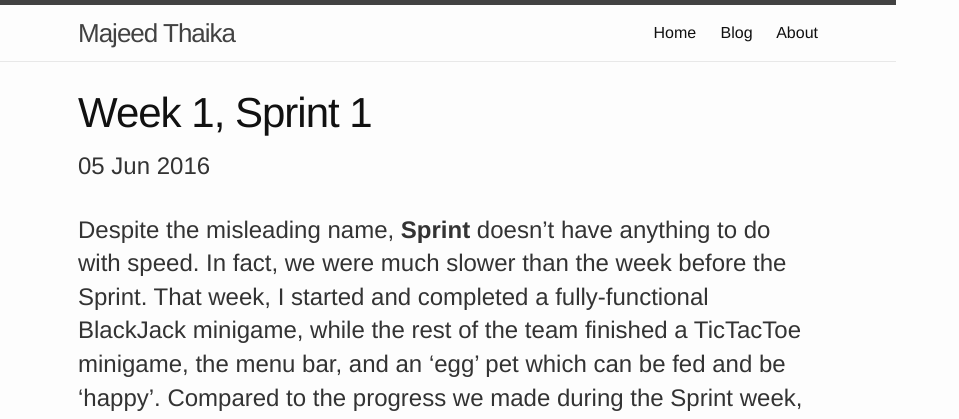
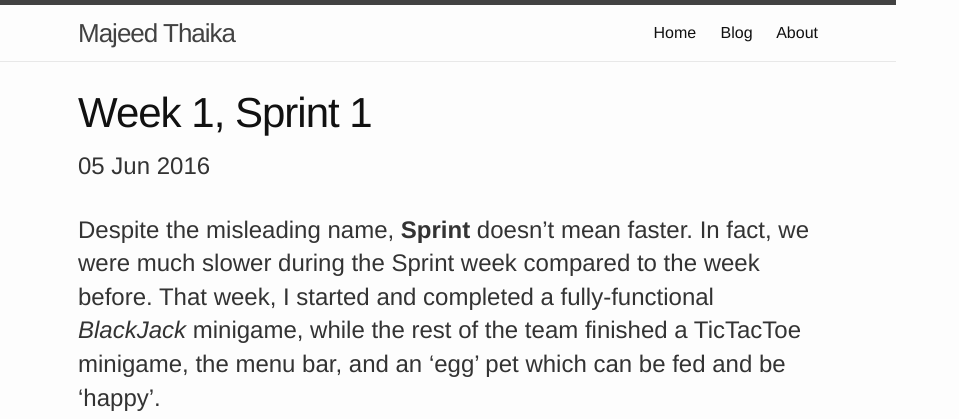
Before and after one commit to majeedthaika/majeedthaika.github.io, a Jekyll site: the page built from _posts/2016-06-05-week1-sprint1.markdown, in a window 1280 px wide and 1400 px high. Shown: the top 419 px of the window, without its empty margins (0-959 px from the left). Built offline with Jekyll 4.4.1, drawn with Linux system fonts in a browser that asks for light colours; some of the changed text lies outside the part shown.

Commit message:
Fixed wordings

```diff
--- a/_posts/2016-06-05-week1-sprint1.markdown
+++ b/_posts/2016-06-05-week1-sprint1.markdown
@@ -5,15 +5,19 @@ date:   2016-06-05
 categories: sprint agile scrum corona lua android ios
 ---
 
-Despite the misleading name, **Sprint** doesn't have anything to do with speed. In fact, we were much slower than the week before the Sprint. That week, I started and completed a fully-functional BlackJack minigame, while the rest of the team finished a TicTacToe minigame, the menu bar, and an 'egg' pet which can be fed and be 'happy'. Compared to the progress we made during the Sprint week, we were much faster - however, I believe the Sprint arguably helped us produce a much better 'product'.
+Despite the misleading name, **Sprint** doesn't mean faster. In fact, we were much slower during the Sprint week compared to the week before. That week, I started and completed a fully-functional _BlackJack_ minigame, while the rest of the team finished a TicTacToe minigame, the menu bar, and an 'egg' pet which can be fed and be 'happy'.
+
+We were much faster then, however despite the slower speed, I believe the Sprint helped us make a much _**'better product'**_.
 
 ![alt text](https://raw.githubusercontent.com/majeedthaika/majeedthaika.github.io/master/img/blackjack.png)
 
-Before trying out the **Scrum Way**, we used the _divide & conquer_ way - just a fancy way to say that we assigned each individual work to do on their own, with view to merge it at a later date. Much of the time was spent working on our own with minimal communication with each other, unless we had a technical problem. We didn't look at each others' code, we didn't know where each member was at with their tasks (aside from the occasional progress update videos), and when trying to merge all the mini-projects together, we saw that the coding style, naming culture, and theme were all over the place.
+Before trying out the **Scrum Way**, we used the _divide & conquer_ way - which is just a fancy way to say that we assigned each individual work to do on their own, with view to merge it at a later date. Much of the time was spent working on our own with minimal communication with each other, unless we had a technical problem.
+
+We didn't look at each others' code, we didn't know where each member was at with their tasks (aside from the occasional progress update videos), and when trying to merge all the mini-projects together, we saw that the coding style, naming culture, and theme were all over the place.
 
 ![alt text](https://raw.githubusercontent.com/majeedthaika/majeedthaika.github.io/master/img/messedup.jpg)
 
-Sure we got a lot done, however the _technical debt_ was huge! Future iterations would have moved seriously slow since we would have to rewrite a lot of code, and try to make sense of what the original ~gangster~ coder was trying to do. We ran ourselves into a dead-end, but when all hope seemed lost, Scrum came in to save the day!
+Sure we got a lot done, however the _technical debt_ was huge! Future iterations would have moved seriously slow since we would have to rewrite a lot of code, and try to make sense of what the original ~~gangster~~ coder was trying to do. We ran ourselves into a dead-end, but when all hope seemed lost, Scrum came in to save the day!
 
 ![alt text](https://raw.githubusercontent.com/majeedthaika/majeedthaika.github.io/master/img/scrum.jpg)
 
```
